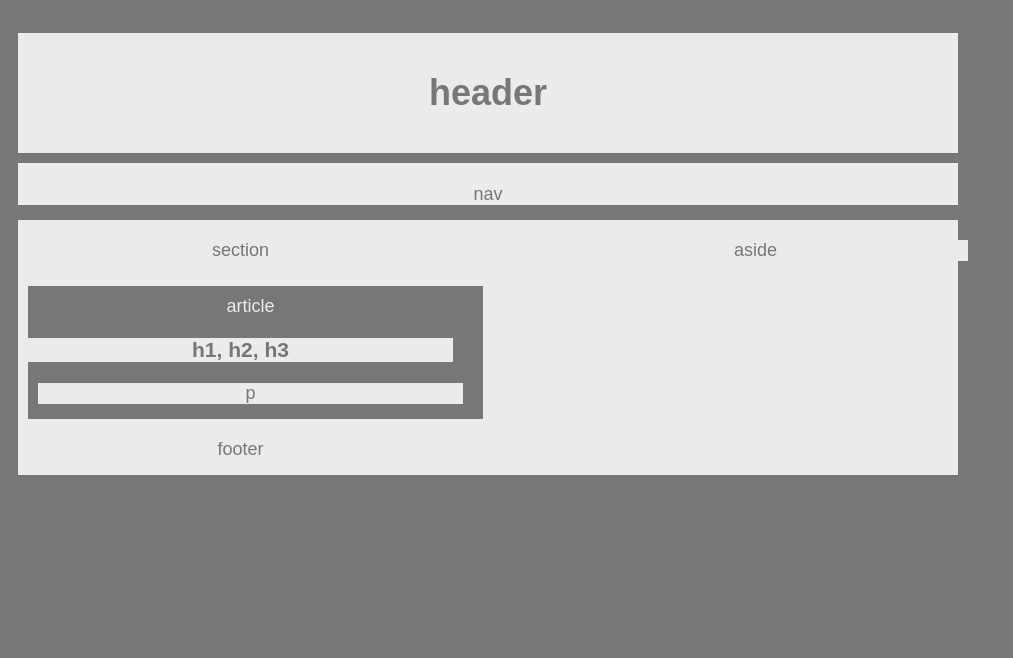
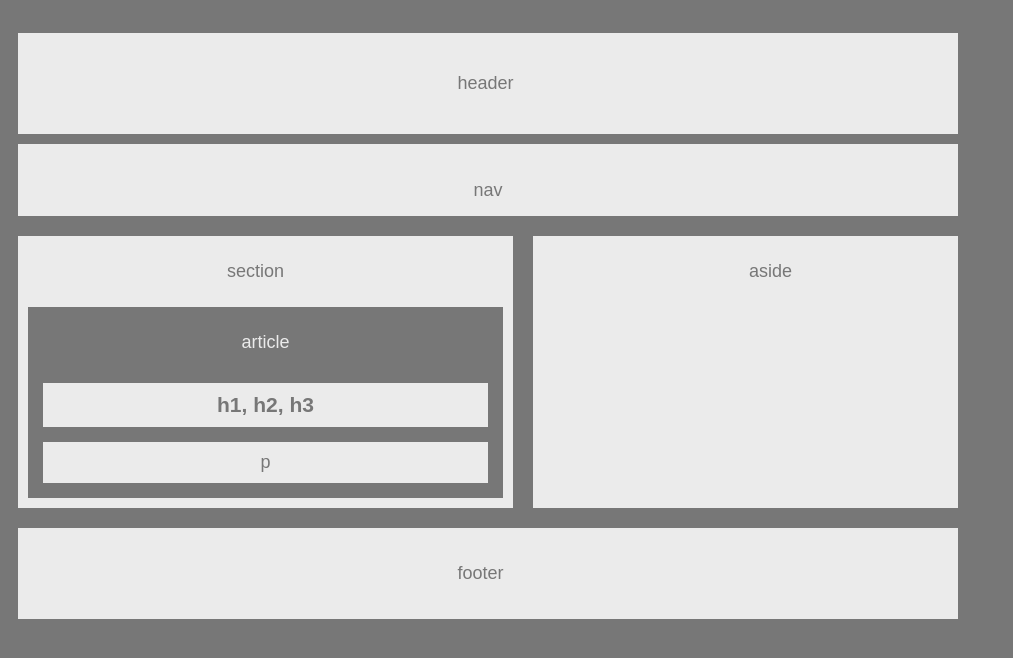
Before and after one commit to leaf-junkie/HW-Wireframe, a plain HTML site: page index.html in a window 1280 px wide. Shown: the whole page, without its empty margins (0-1013 px from the left). Drawn offline with Linux system fonts and the light colour scheme.

Commit message:
updated floats

```diff
--- a/index.html
+++ b/index.html
@@ -3,40 +3,71 @@
 <html>
 
   <head>
+
     <title>Wireframe</title>
 
     <!-- Link to external style sheet -->
+
     <link rel="stylesheet" href="style.css">
+
   </head>
 
   <body>
+
     <header>
-      <h1>header</h1>
+
+      <div id="divHeader">
+
+        <p>header</p>
+
+      </div>
+
     </header>
 
     <nav>
+
       <ul>
+
         <li><a>nav</a></li>
+
       </ul>
+
     </nav>
 
-    <div>
-      <section style="float:left;" class="clearfix">
+    <div class="clearfix">
+
+      <section style="float:left" class="clearfix">
+
         <p>section</p>
-          <article style="float:left;" class="clearfix">
-            <p class="p1">article</p>
-            <h3>h1, h2, h3</h3>
-            <p>p</p>
-          </article>
+
+        <article style="float: inherit" class="clearfix">
+
+          <p class="p1">article</p>
+
+          <h3>h1, h2, h3</h3>
+
+          <p>p</p>
+
+        </article>
+
       </section>
 
-      <aside class="clearfix" style="float:right">
+      <aside class="clearfix" style="float: right">
+
         <p>aside</p>
+
       </aside>
+
     </div>
 
-    <footer class="clearfix">
-      <p>footer</p>
+    <footer>
+
+      <div id="divFooter">
+
+        <p>footer</p>
+
+      </div>
+
     </footer>
 
   </body>
--- a/style.css
+++ b/style.css
@@ -4,7 +4,6 @@ body {
     background: #777;
     width: 960px;
     font-size: 18px;
-    box-align: auto;
     padding-top: 15px;
     padding-bottom: 15px;
 }
@@ -13,17 +12,22 @@ header {
     background: #ebebeb;
     font-size: 18px;
     text-align: center;
-    padding-top: 15px;
-    padding-bottom: 15px;
+    align-content: center;
+    padding: 15px;
     margin: 10px;
+}
+
+#divHeader {
+    margin-left: 215px;
 }
 
 nav {
     background: #ebebeb;
     text-align: center;
     text-decoration: none;
+    padding: 15px;
     margin: 10px;
-    margin-bottom: 15px;
+    margin-bottom: 20px;
 }
 
 ul {
@@ -37,55 +41,73 @@ section {
     background: #ebebeb;
     text-align: center;
     width: 495px;
-    margin: 10px;
+    margin-left: 10px;
 }
 
 div {
     clear: both;
+    margin-inline-end: 10px;
 }
 
-.clearfix::after {
-    content: " ";
+.clearfix:after {
+    content: ".";
+    visibility: hidden;
+    display: block;
+    height: 0;
     clear: both;
-    display: table;
-}
+ }
 
 article {
     color: #ebebeb;
     background: #777;
     text-align: center;
-    width: 455px;
-    margin: 10px;
+    width: 475px;
+    margin-left: 10px;
+    margin-bottom: 10px;
 }
 
 p.p1 {
     color: #ebebeb;
     background: #777;
+    margin-bottom: 20px;
 }
 
 p {
     color: #777;
     background: #ebebeb;
-    width: 425px;
-    margin: 10px;
-    margin-bottom: 15px;
+    width: 445px;
+    margin-bottom: 20px;
+    margin: 15px;
+    padding-top: 10px;
+    padding-bottom: 10px;
 }
 
 h3 {
     color: #777;
     background: #ebebeb;
-    width: 425px;
+    width: 445px;
+    margin: 15px;
+    padding-top: 10px;
+    padding-bottom: 10px;
 }
 
 aside {
     background: #ebebeb;
     text-align: center;
-    margin: 10px;
     width: 425px;
+    height: 272px;
+    overflow: hidden;
 }
+
 
 footer {
     background: #ebebeb;
     text-align: center;
     margin: 10px;
+    margin-top: 20px;
+    padding: 10px;
 }
+
+#divFooter {
+    margin-left: 215px;
+}
```
